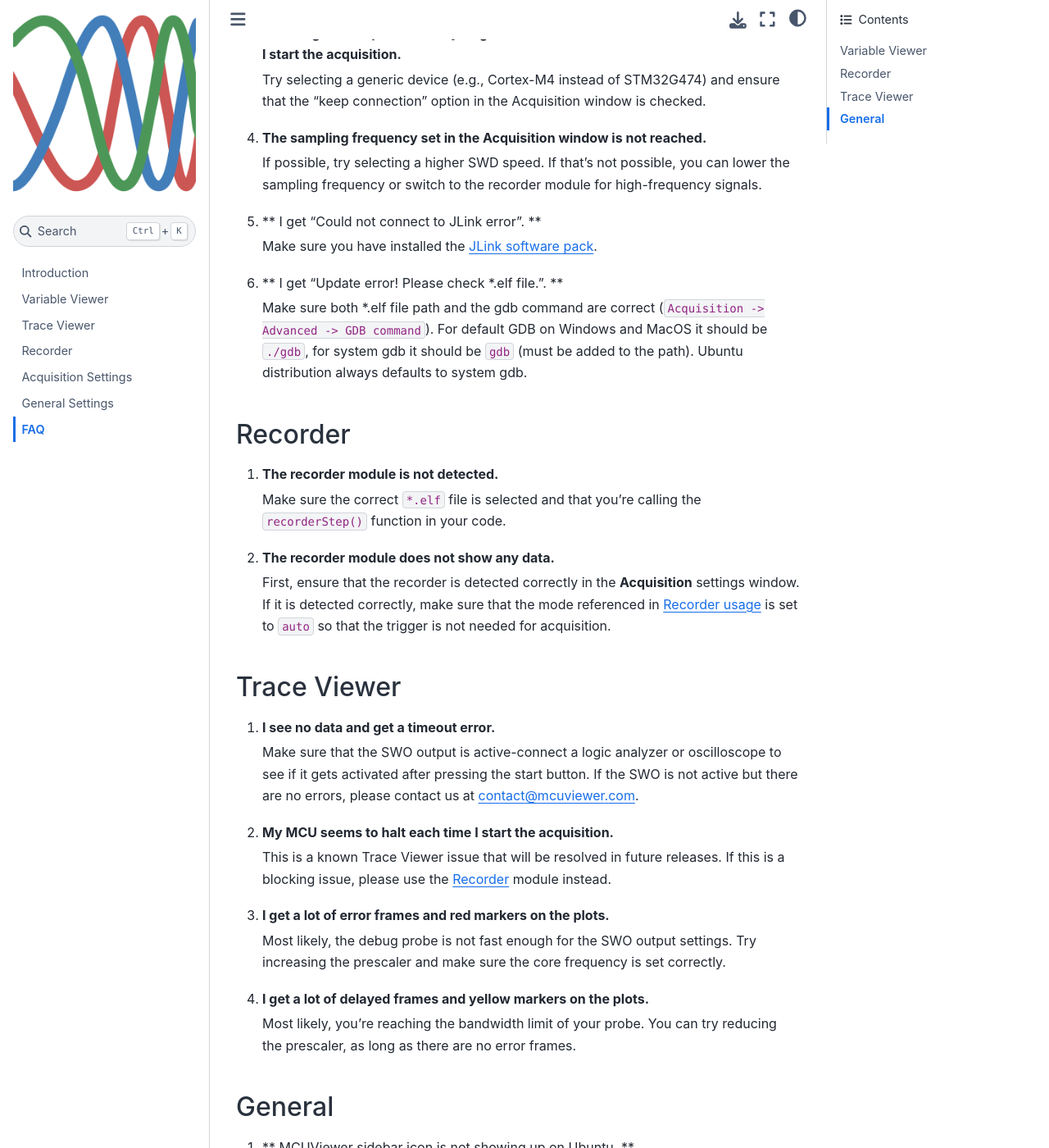
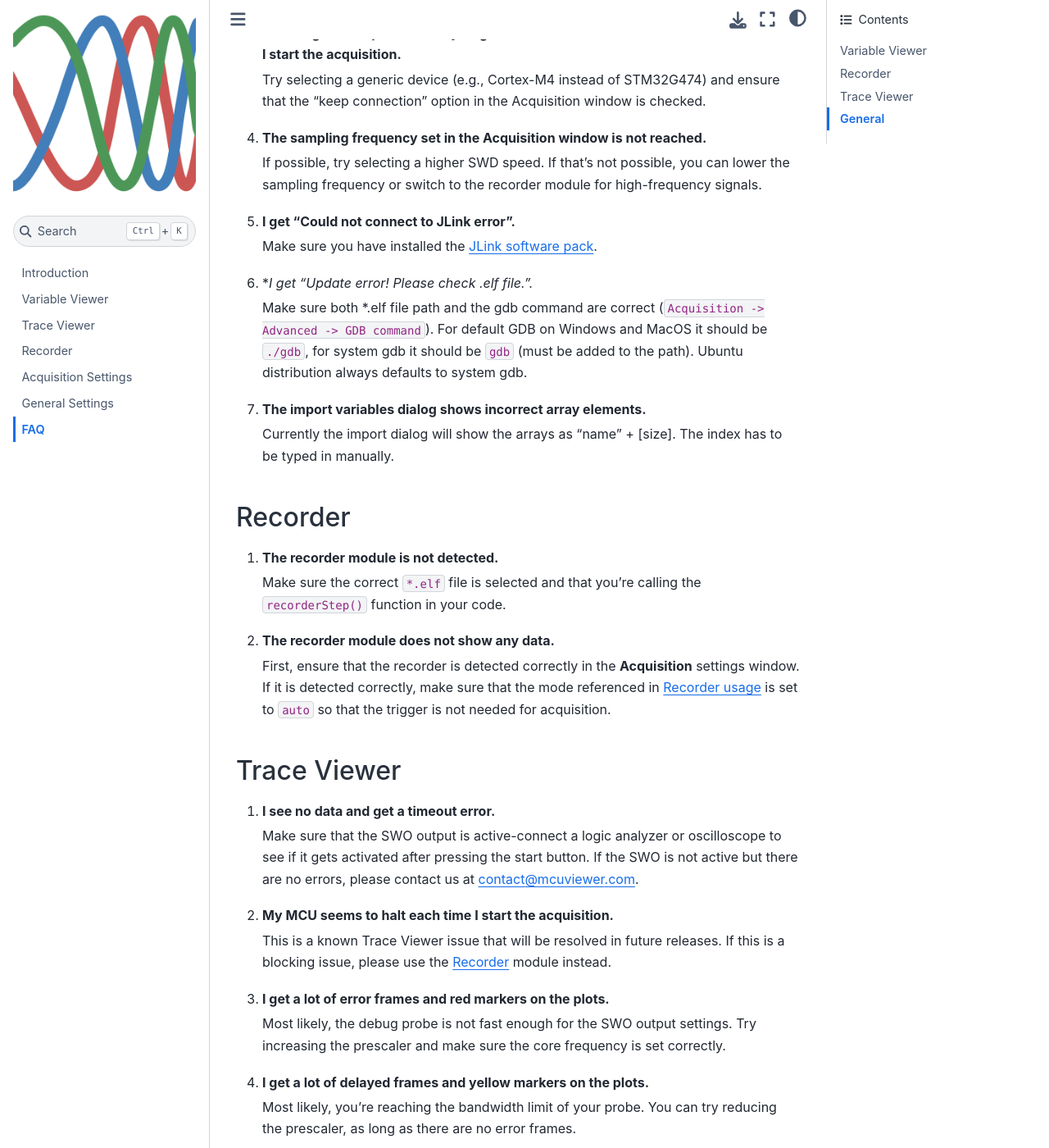
Before and after one commit to klonyyy/MCUViewer-docs, a Jupyter Book: the page built from documentation/FAQ/FAQ.md, in a window 1280 px wide and 1400 px high, scrolled down 736 px. Shown: the whole window at 82% size. Built offline with Jupyter Book 1.0.4 settings and Sphinx 7.4.7 and the Sphinx Book theme 1.1.4, drawn with Linux system fonts in a browser that asks for light colours; some of the changed text lies outside the part shown.

Commit message:
added the array index problem to the FAQ

```diff
--- a/documentation/FAQ/FAQ.md
+++ b/documentation/FAQ/FAQ.md
@@ -25,13 +25,17 @@
 
    If possible, try selecting a higher SWD speed. If that's not possible, you can lower the sampling frequency or switch to the recorder module for high-frequency signals.
 
-5. ** I get "Could not connect to JLink error". **
+5. **I get "Could not connect to JLink error".**
 
    Make sure you have installed the [JLink software pack]("https://www.segger.com/downloads/jlink/).
 
-6. ** I get "Update error! Please check *.elf file.". **
+6. **I get "Update error! Please check *.elf file.".**
 
    Make sure both *.elf file path and the gdb command are correct (`Acquisition -> Advanced -> GDB command`). For default GDB on Windows and MacOS it should be `./gdb`, for system gdb it should be `gdb` (must be added to the path). Ubuntu distribution always defaults to system gdb.
+
+7. **The import variables dialog shows incorrect array elements.**
+
+   Currently the import dialog will show the arrays as "name" + [size]. The index has to be typed in manually.
 
 ## Recorder
 
@@ -64,10 +68,10 @@
 
 ## General
 
-1. ** MCUViewer sidebar icon is not showing up on Ubuntu. **
+1. **MCUViewer sidebar icon is not showing up on Ubuntu.**
 
    Currently MCUViewer is compatible only with X11 environment. You can switch to X11 environment on the login screen by clicking the gear icon in the right bottom corner.
 
-2. ** My STLink is not detected on Ubuntu although it's plugged in. **
+2. **My STLink is not detected on Ubuntu although it's plugged in.**
 
    Make sure STLink udevrules are present in `/etc/udev/rules.d/`. Call `sudo udevadm control --reload-rules` and `sudo udevadm trigger` to reload the rules.
```
